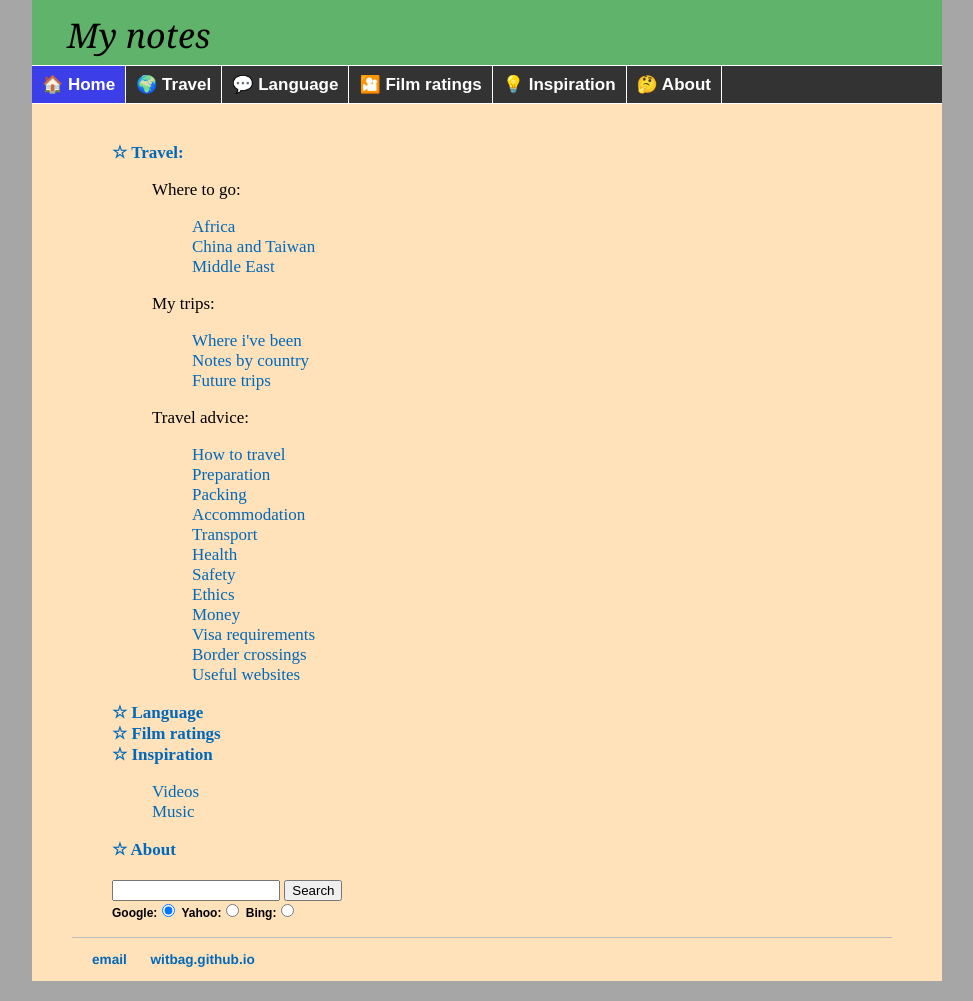
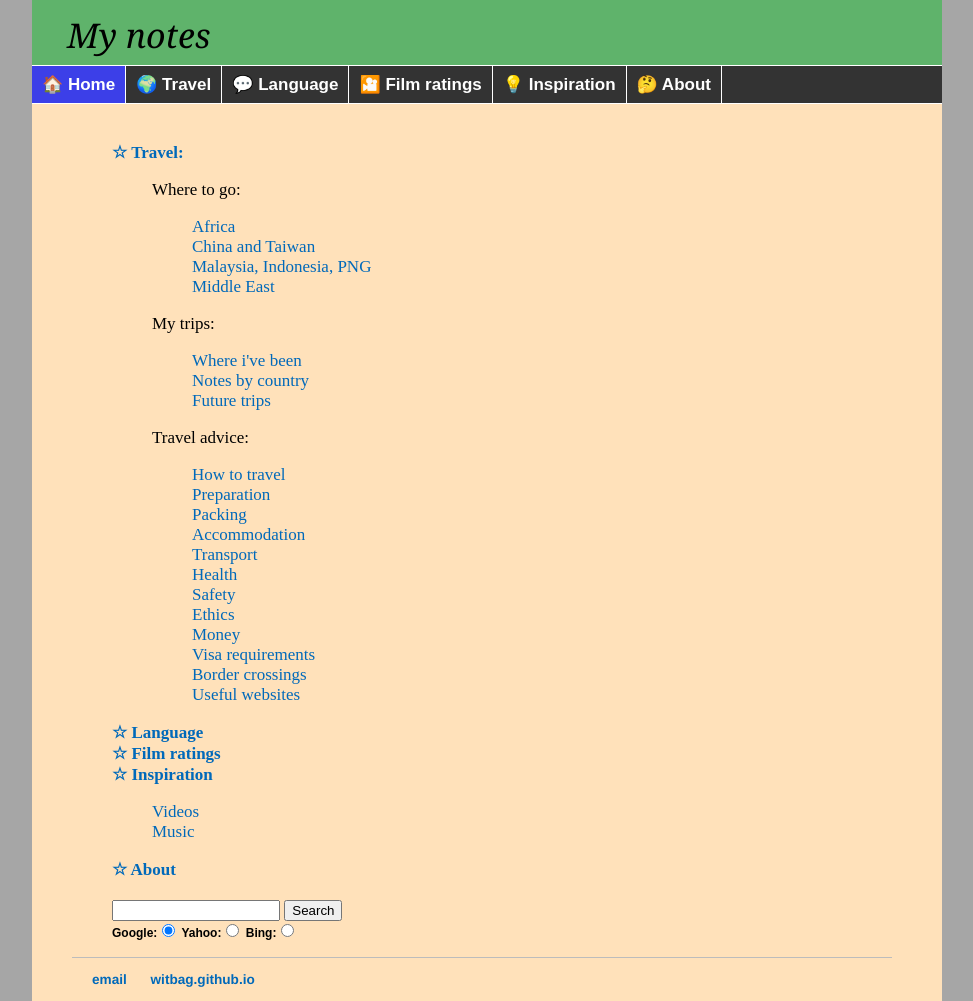
Before and after one commit to witbag/witbag.github.io, a Jekyll site: the page built from index.html, in a window 1280 px wide. Shown: the whole page, without its empty margins (153-1126 px from the left). Built offline with Jekyll 4.4.1, drawn with Linux system fonts in a browser that asks for light colours.

Commit message:
Update index.html

```diff
--- a/index.html
+++ b/index.html
@@ -12,6 +12,7 @@ Where to go:<br>
 <dir>
 <a href="/travel/africa.html">Africa</a><br>
 <a href="/travel/china.html">China and Taiwan</a><br>
+<a href="/travel/se_asia.html">Malaysia, Indonesia, PNG</a><br>
 <a href="/travel/westasia.html">Middle East</a>
 </dir>
 My trips:<br>
```
